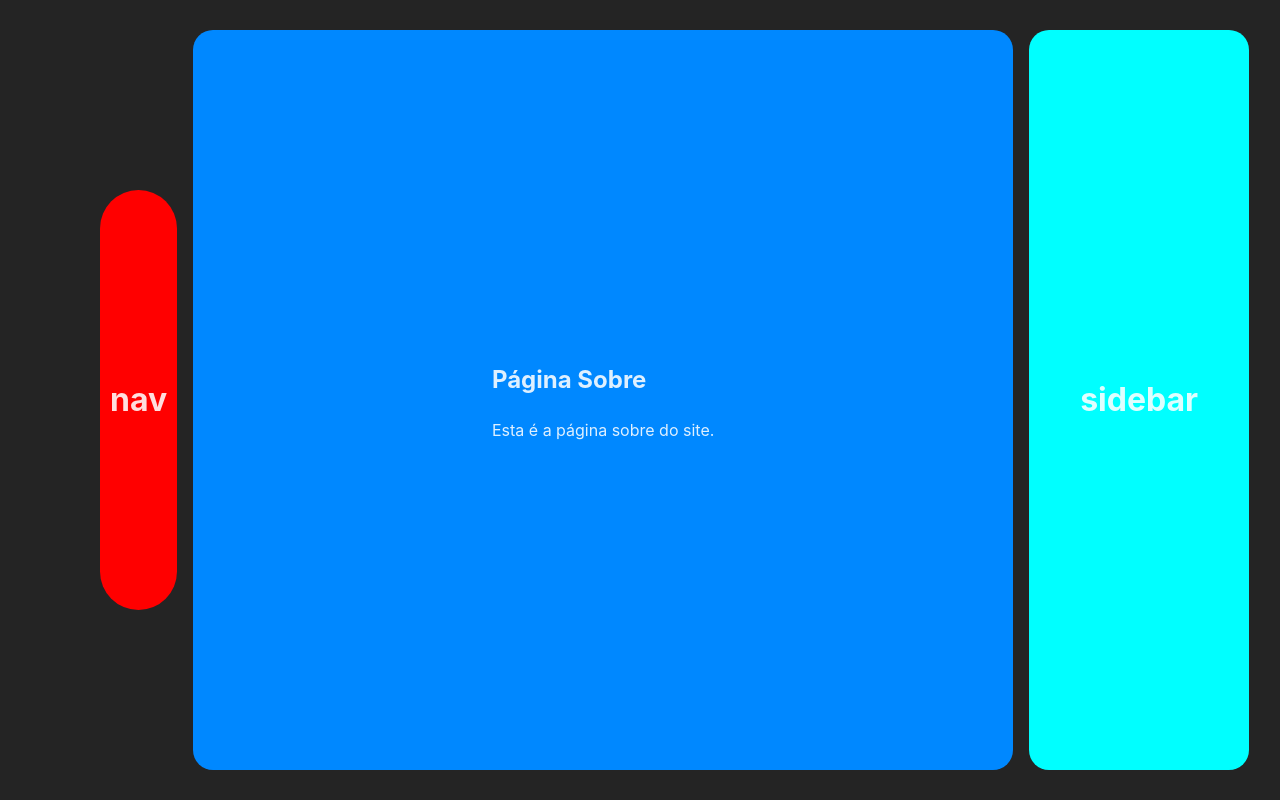
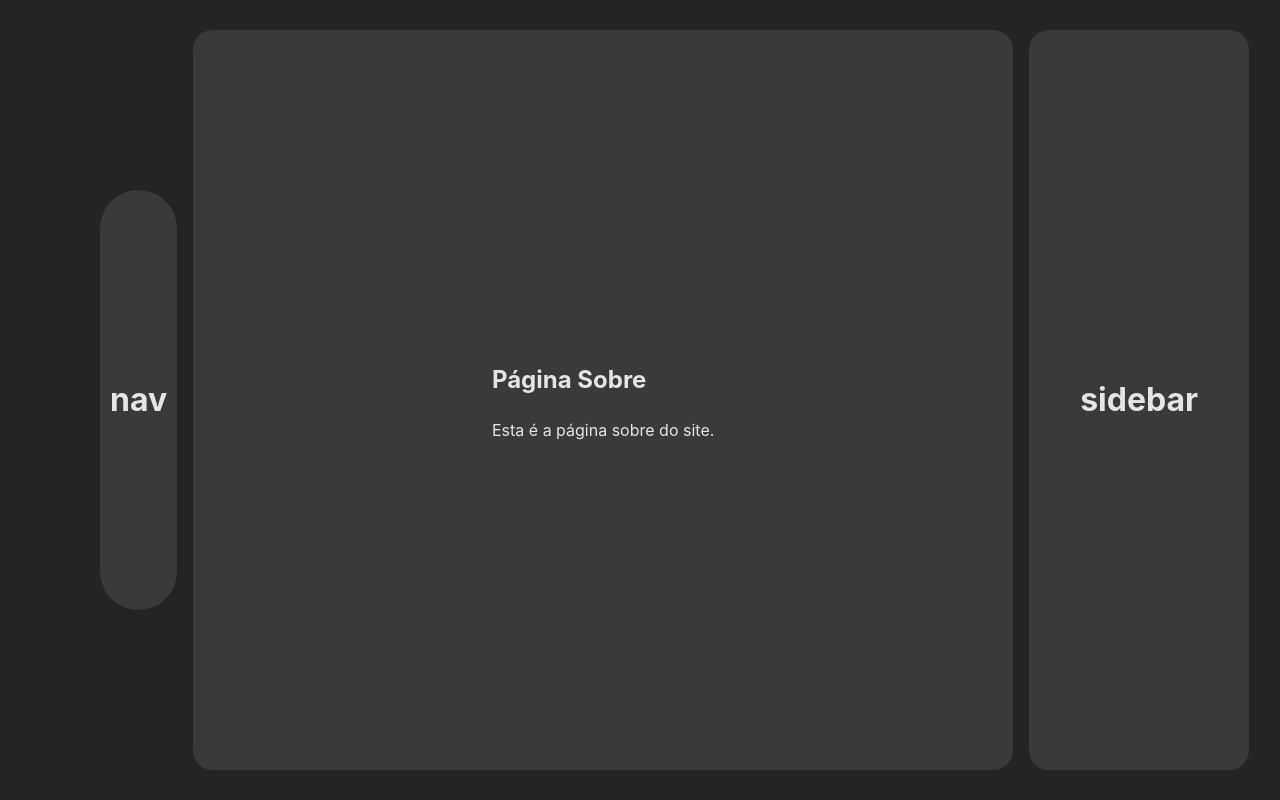
Before and after one commit to Roj10/Portif-lio-proficional, a React (Vite) app in the folder portifolio proficional/: page / in a window 1280 px wide. Built offline with nearby package versions, Linux system fonts and the light colour scheme.

Commit message:
ajuste do css 2

```diff
--- a/portifolio proficional/src/App.css
+++ b/portifolio proficional/src/App.css
@@ -31,7 +31,7 @@ body {
 
 .nav {
     display: flex;
-    background-color: rgb(255, 0, 0);
+    background-color: rgba(255, 255, 255, 0.100);
     grid-area: nav;
     justify-content: center;
     align-items: center;
@@ -42,7 +42,7 @@ body {
 
 .box {
     display: flex;
-    background-color: rgb(0, 136, 255);
+    background-color: rgba(255, 255, 255, 0.100);
     grid-area: box;
     justify-content: center;
     align-items: center;
@@ -54,7 +54,7 @@ body {
 
 .sidebar {
     display: flex;
-    background-color: aqua;
+    background-color: rgba(255, 255, 255, 0.100);
     grid-area: sidebar;
     justify-content: center;
     align-items: center;
```
